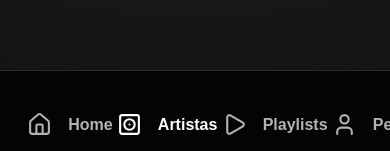
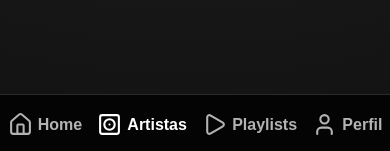
Before and after one commit to kendaodeveloper/spotify-luizalabs, a React (Create React App) app: page /artists in a window 390 px wide. Shown: the part 690-841 px from the top of the page. Built offline with nearby package versions, Linux system fonts and the light colour scheme; no server answers; sample sign-in values are in the browser's storage.

Commit message:
fix: css

```diff
--- a/src/App.css
+++ b/src/App.css
@@ -18,66 +18,3 @@ body {
   color: #fff;
   margin: 0;
 }
-
-/* --- responsiveness --- */
-
-@media (max-width: 680px) {
-  .home-layout {
-    flex-direction: column;
-  }
-
-  .main-content {
-    flex-grow: 1;
-    padding: 24px 40px;
-    overflow-y: auto;
-    padding-bottom: 80px;
-  }
-
-  .sidebar {
-    min-width: auto;
-    width: 100%;
-    padding: 0;
-    flex-direction: row;
-    justify-content: space-around;
-    background-color: #040404;
-    border-top: 1px solid #2a2a2a;
-    position: fixed;
-    bottom: 0;
-    left: 0;
-    z-index: 1000;
-  }
-
-  .sidebar nav {
-    width: 100%;
-  }
-
-  .sidebar nav ul {
-    display: flex;
-    justify-content: space-around;
-    padding: 0;
-    width: 100%;
-  }
-
-  .sidebar nav li {
-    padding: 12px 0;
-  }
-
-  .sidebar nav a span {
-    display: none;
-  }
-
-  .sidebar-icon {
-    margin-right: 5px;
-    font-size: 1.5rem;
-  }
-
-  .spotify-sidebar {
-      display: none;
-  }
-
-  .pwa-install-button {
-    bottom: 80px;
-    left: auto;
-    right: 25px;
-  }
-}
--- a/src/Pwa.css
+++ b/src/Pwa.css
@@ -17,3 +17,11 @@
 .pwa-install-button:hover {
   background-color: #333333;
 }
+
+@media (max-width: 680px) {
+  .pwa-install-button {
+    bottom: 80px;
+    left: auto;
+    right: 25px;
+  }
+}
--- a/src/components/Layout.css
+++ b/src/components/Layout.css
@@ -9,3 +9,16 @@
   display: flex;
   height: 100vh;
 }
+
+@media (max-width: 680px) {
+  .home-layout {
+    flex-direction: column;
+  }
+
+  .main-content {
+    flex-grow: 1;
+    padding: 24px 40px;
+    overflow-y: auto;
+    padding-bottom: 80px;
+  }
+}
--- a/src/components/Sidebar.css
+++ b/src/components/Sidebar.css
@@ -57,3 +57,47 @@
   height: 50px;
   margin: 10px 0;
 }
+
+@media (max-width: 680px) {
+  .sidebar {
+    min-width: auto;
+    width: 100%;
+    padding: 0;
+    flex-direction: row;
+    justify-content: space-around;
+    background-color: #040404;
+    border-top: 1px solid #2a2a2a;
+    position: fixed;
+    bottom: 0;
+    left: 0;
+    z-index: 1000;
+  }
+
+  .sidebar nav {
+    width: 100%;
+  }
+
+  .sidebar nav ul {
+    display: flex;
+    justify-content: space-around;
+    padding: 0;
+    width: 100%;
+  }
+
+  .sidebar nav li {
+    padding: 12px 0;
+  }
+
+  .sidebar nav a span {
+    display: none;
+  }
+
+  .sidebar-icon {
+    margin-right: 5px;
+    font-size: 1.5rem;
+  }
+
+  .spotify-sidebar {
+      display: none;
+  }
+}
--- a/src/hooks/useInfiniteScroll.ts
+++ b/src/hooks/useInfiniteScroll.ts
@@ -13,6 +13,7 @@ export function useInfiniteScroll<T>(
   const [items, setItems] = useState<T[]>([]);
   const [loading, setLoading] = useState<boolean>(false);
   const [hasMore, setHasMore] = useState<boolean>(true);
+  const [error, setError] = useState<Error | null>(null);
   const offsetRef = useRef<number>(0);
   const observer = useRef<IntersectionObserver | null>(null);
   const loadingRef = useRef<boolean>(false);
@@ -23,10 +24,11 @@ export function useInfiniteScroll<T>(
     setItems([]);
     offsetRef.current = 0;
     setHasMore(true);
+    setError(null);
   }, []);
 
   const loadMoreItems = useCallback(async () => {
-    if (!token || loadingRef.current) return;
+    if (!token || loadingRef.current || !hasMore) return;
 
     loadingRef.current = true;
     setLoading(true);
@@ -39,6 +41,8 @@ export function useInfiniteScroll<T>(
       setHasMore(data.next !== null);
     } catch (e) {
       console.error('Error fetching data:', e);
+      setError(e as Error);
+      setHasMore(false);
       if (e instanceof AuthError) {
         logout();
       }
@@ -46,17 +50,17 @@ export function useInfiniteScroll<T>(
       loadingRef.current = false;
       setLoading(false);
     }
-  }, [token, fetchFunction, logout]);
+  }, [token, fetchFunction, logout, hasMore]);
 
   useEffect(() => {
     reset();
   }, [fetchFunction, reset]);
 
   useEffect(() => {
-    if (items.length === 0 && hasMore) {
+    if (items.length === 0 && hasMore && !error) {
       loadMoreItems();
     }
-  }, [items, hasMore, loadMoreItems]);
+  }, [items.length, hasMore, error, loadMoreItems]);
 
   const loaderRef = useCallback(
     (node: HTMLElement | null) => {
@@ -74,5 +78,5 @@ export function useInfiniteScroll<T>(
     [loading, hasMore, loadMoreItems],
   );
 
-  return { items, loading, hasMore, loaderRef, reset };
+  return { items, loading, hasMore, error, loaderRef, reset };
 }
```
Also changed, not shown: 1 other file (tests, documents, lock files or other folders).
